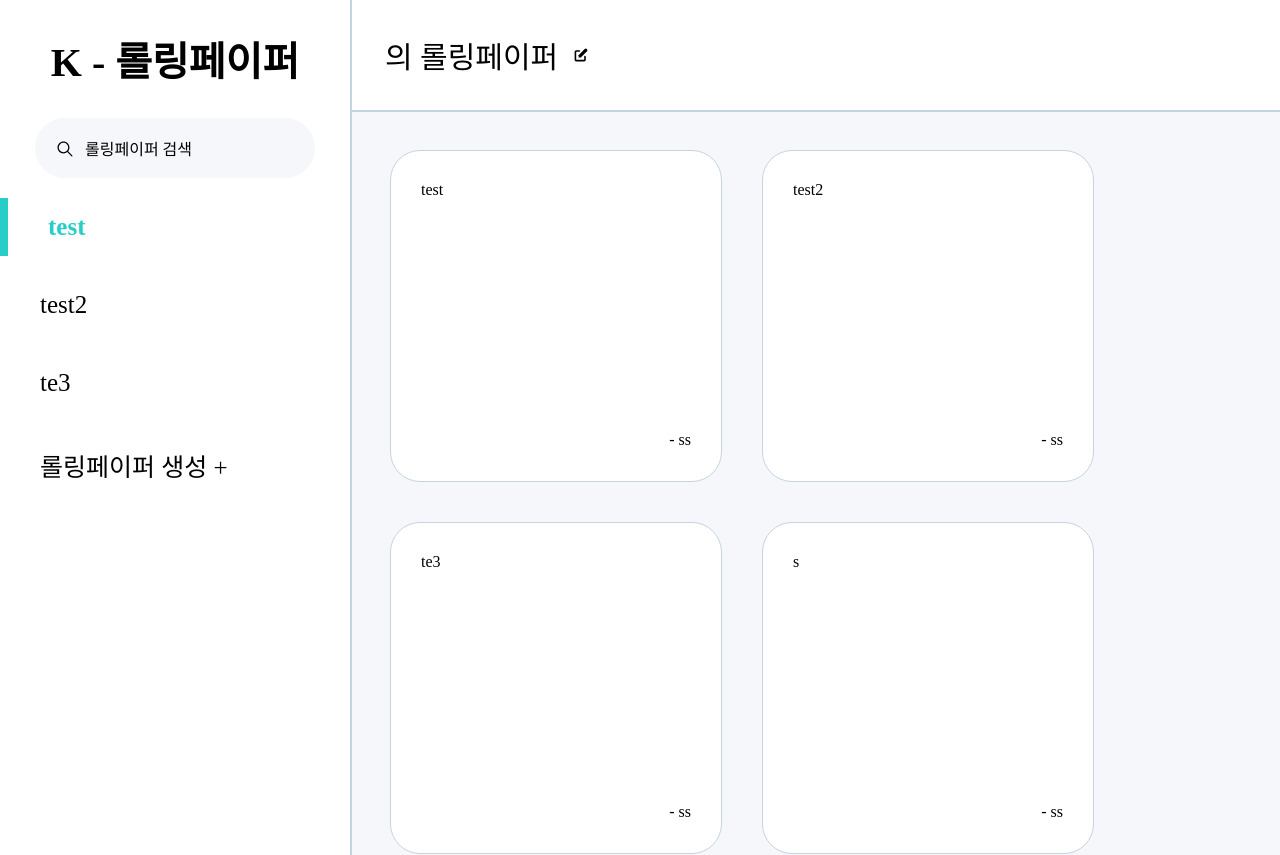
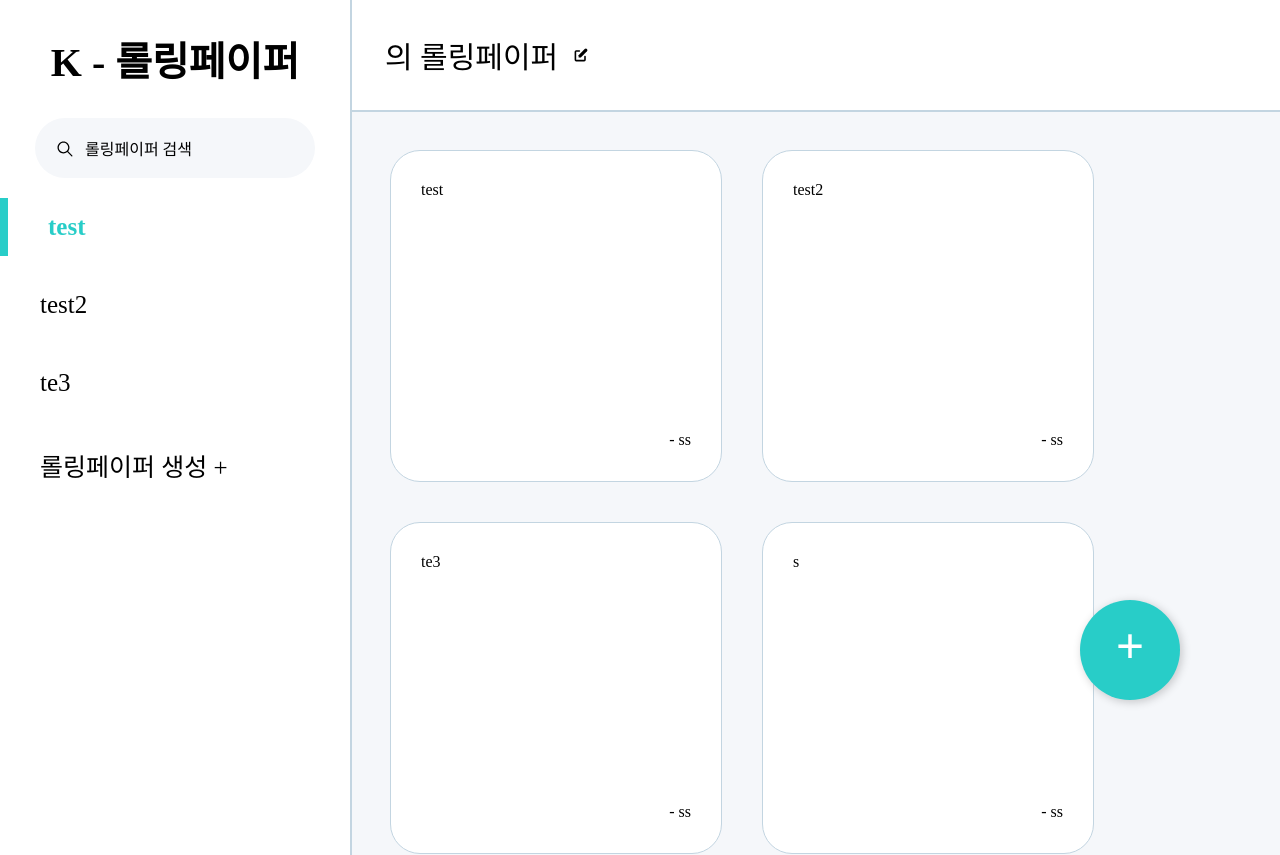
Before and after one commit to uchaen/K-rollingpaper, a React (Create React App) app: page / in a window 1280 px wide. Shown: the top 855 px of the page. Built offline with nearby package versions, Linux system fonts and the light colour scheme; a web font is replaced by a local one.

Commit message:
Feat: 편지 생성 버튼 추가

```diff
--- a/src/PaperList.tsx
+++ b/src/PaperList.tsx
@@ -3,12 +3,22 @@ import "./css/PaperList.css";
 import { useState } from "react";
 
 function PaperList() {
-  const [paperList, setPaperList] = useState(["test", "test2", "te3", "s", "aasdf"]);
+  const [paperList, setPaperList] = useState([
+    "test",
+    "test2",
+    "te3",
+    "s",
+    "aasdf",
+  ]);
   return (
     <div className="PaperList">
-      {paperList.map((element) => (
-        <Paper contents={element} author={"ss"}/>
-      ))}
+      <div id="paperListGrid">
+        {paperList.map((element) => (
+          <Paper contents={element} author={"ss"} />
+        ))}
+      </div>
+
+      <div id="letterCreateBtn">+</div>
     </div>
   );
 }
--- a/src/css/PaperList.css
+++ b/src/css/PaperList.css
@@ -1,10 +1,31 @@
 .PaperList {
+    background-color: var(--bg-color);
+    z-index: -100;
+}
+
+#paperListGrid{
+    position: relative;
     display: flex;
     flex-wrap: wrap;
     align-content: flex-start;
+    padding: 20px;
+}
 
-    padding: 20px;
-    z-index: -100;
+#letterCreateBtn {
+    position: fixed;
+    right: 100px;
+    bottom: 100px;
 
-    background-color: var(--bg-color);
+    text-align: center;
+    line-height: 93px;
+
+    width: 100px;
+    height: 100px;
+    border-radius: 50px;
+    background-color: var(--point-color);
+    box-shadow: 2px 2px 10px 0 rgb(0, 0, 0, 0.2);
+
+    color: white;
+    font-size: 50px;
+    font-weight: bold;
 }
```
Also changed, not shown: src/Home.tsx (line endings or trailing spaces).
